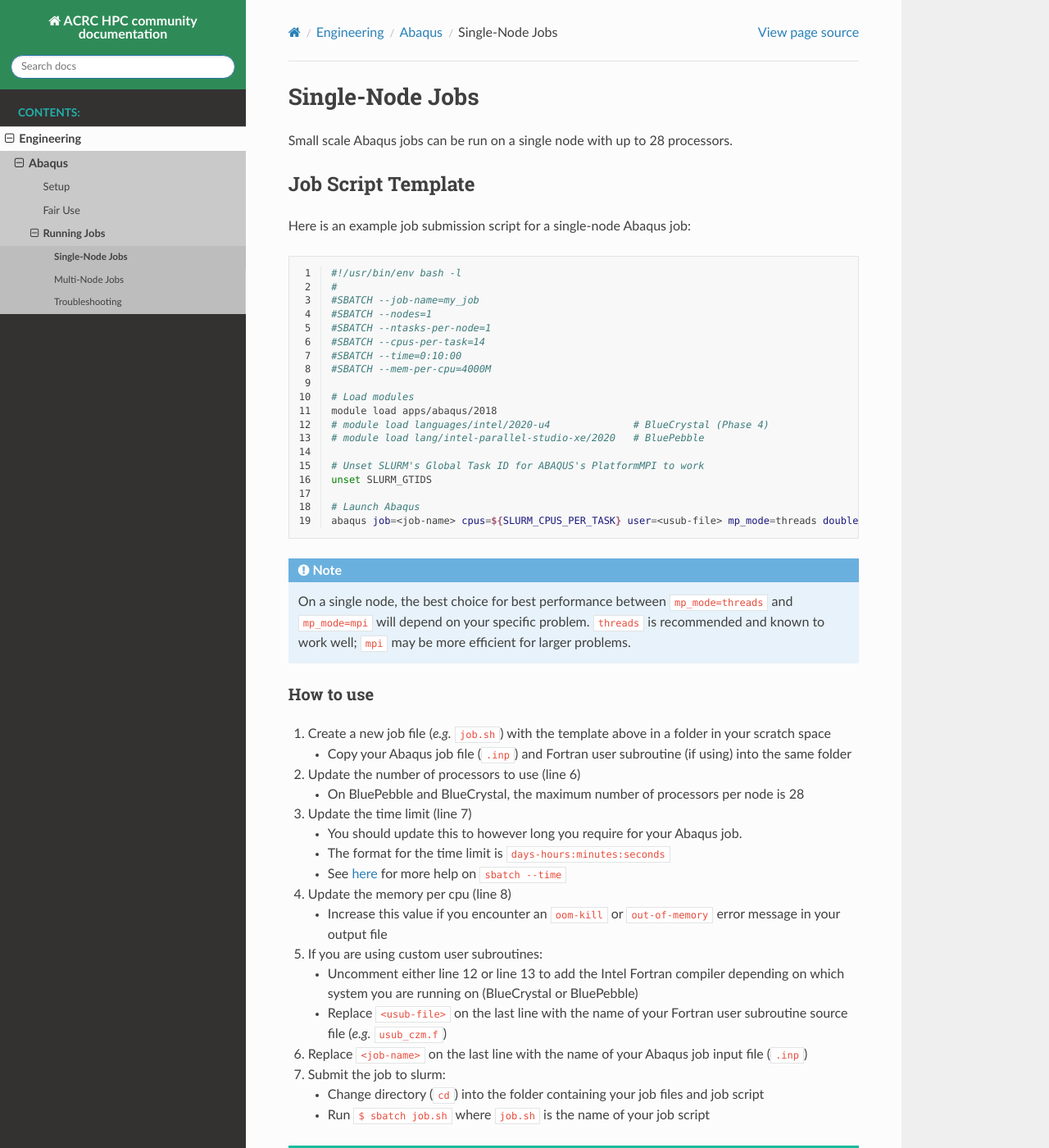
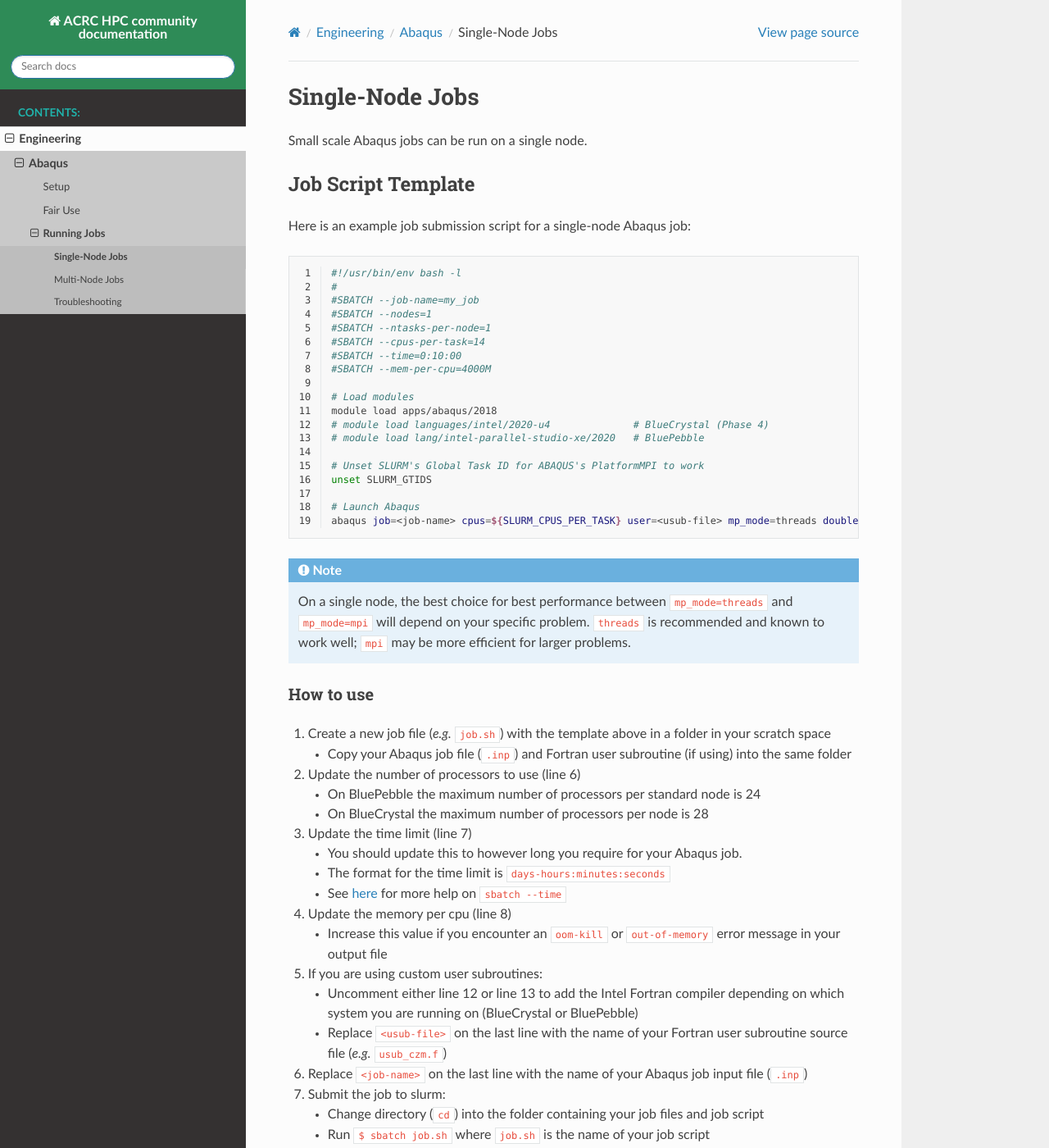
Before and after one commit to ACRC/HPC-community-docs, a Sphinx documentation site: the page built from source/engineering/abaqus/single-node.md, in a window 1280 px wide and 1400 px high. Shown: the whole window at 82% size. Built offline with Sphinx 7.4.7 and the Read the Docs theme 2.0.0, drawn with Linux system fonts in a browser that asks for light colours; pages that are not in the unit, such as notebooks, are missing from menus.

Commit message:
Update: re number of processors per node on BP1 and BC4

```diff
--- a/source/engineering/abaqus/single-node.md
+++ b/source/engineering/abaqus/single-node.md
@@ -2,7 +2,7 @@
 title: "Single-Node Jobs"
 ---
 
-Small scale Abaqus jobs can be run on a single node with up to 28 processors.
+Small scale Abaqus jobs can be run on a single node.
 
 ## Job Script Template
 
@@ -45,7 +45,8 @@
     - Copy your Abaqus job file (`.inp`) and Fortran user subroutine (if using) into the same folder
 
 2. Update the number of processors to use (line 6)
-    - On BluePebble and BlueCrystal, the maximum number of processors per node is 28
+    - On BluePebble the maximum number of processors per standard node is 24
+    - On BlueCrystal the maximum number of processors per node is 28
 
 3. Update the time limit (line 7)
     - You should update this to however long you require for your Abaqus job.
```
Also changed, not shown: source/engineering/abaqus/multi-node.md (+1 -1 lines).
